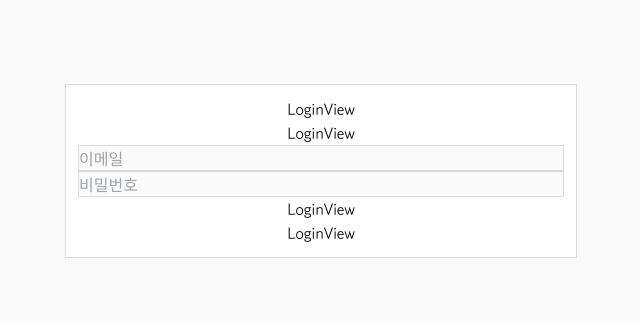
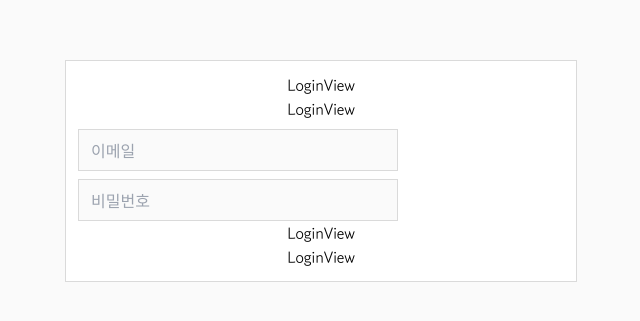
Before and after one commit to ohseungo/gamers-vault-frontend, a Next.js app: page / in a window 1280 px wide. Shown: the part 229-550 px from the top of the page, without its empty margins (319-959 px from the left). Built offline with nearby package versions, Linux system fonts and the light colour scheme.

Commit message:
공통 ui component - input

```diff
--- a/components/ui/Input/Input.module.css
+++ b/components/ui/Input/Input.module.css
@@ -3,7 +3,7 @@
 }
 
 .input {
-  @apply bg-secondary w-full;
+  @apply bg-secondary w-full px-3 py-2 mt-2 max-w-xs;
 
   border: 1px solid var(--secondary-border);
 }
```
